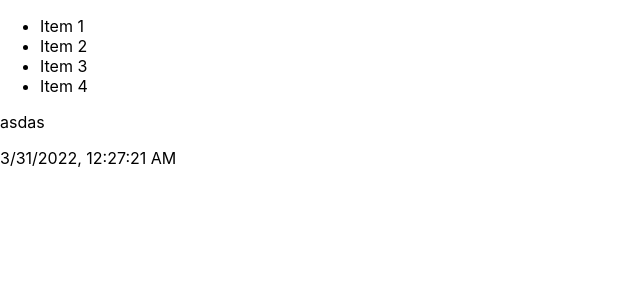
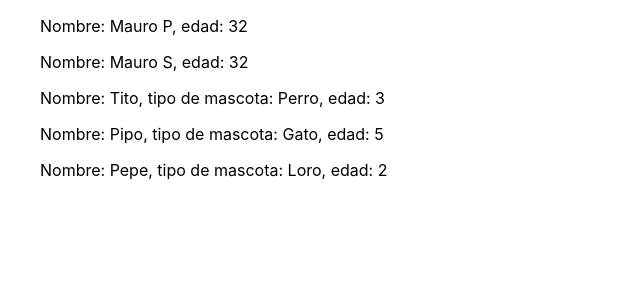
Before and after one commit to maurosaldano89/primera-app-react, a React (Create React App) app: page / in a window 1280 px wide. Shown: the top 300 px of the page, without its empty margins (0-640 px from the left). Built offline with nearby package versions, Linux system fonts and the light colour scheme.

Commit message:
pasando props a un componente de react

```diff
--- a/src/App.js
+++ b/src/App.js
@@ -1,18 +1,20 @@
 import React from 'react';
-import Time from './Time';
+import Persona from './Persona';
+import Mascota from './Mascota';
 
 class App extends React.Component {
-  render() {// sobreescribo el metodo render de la clase pare, para que use este
+  render() {// sobreescribo el metodo render de la clase padre, para que use este
     return ( // render retorna html. Retorna solo 1 elemento padre
       <div>
         <ul>
-          <li>Item 1</li>
-          <li>Item 2</li>
-          <li>Item 3</li>
-          <li>Item 4</li>
+          <Persona name='Mauro P' age='32' />
+          <Persona name='Mauro S' age='32' />
         </ul>
-        <p>asdas</p>
-        <Time />
+        <ul>
+          <Mascota name='Tito' tipo='Perro' age={3}/>
+          <Mascota name='Pipo' tipo='Gato' age={5}/>
+          <Mascota name='Pepe' tipo='Loro' age={2}/>
+        </ul>
       </div>
     )
   }
--- /dev/null
+++ b/src/Mascota.js
@@ -0,0 +1,17 @@
+import React from 'react';
+
+class Mascota extends React.Component {
+	constructor(props) {
+		super(props);
+	}
+	render(){
+		return(
+				<p>Nombre: {this.props.name}, tipo de mascota: {this.props.tipo}, edad: {this.props.age}</p>
+			)
+	}
+}
+
+
+
+
+export default Mascota;
--- /dev/null
+++ b/src/Persona.js
@@ -0,0 +1,15 @@
+import React from 'react';
+
+class Persona extends React.Component {
+  constructor(props){
+    super(props);
+  }
+
+  render() {
+    return (
+      <p>Nombre: {this.props.name}, edad: {this.props.age}</p>
+    );
+  }
+}
+
+export default Persona;
--- a/src/Time.js
+++ /dev/null
@@ -1,11 +0,0 @@
-import React from 'react';
-
-class Time extends React.Component {
-	render() {
-		return (
-			<span>{new Date().toLocaleString()}</span>
-		)
-	}
-}
-
-export default Time;
```
